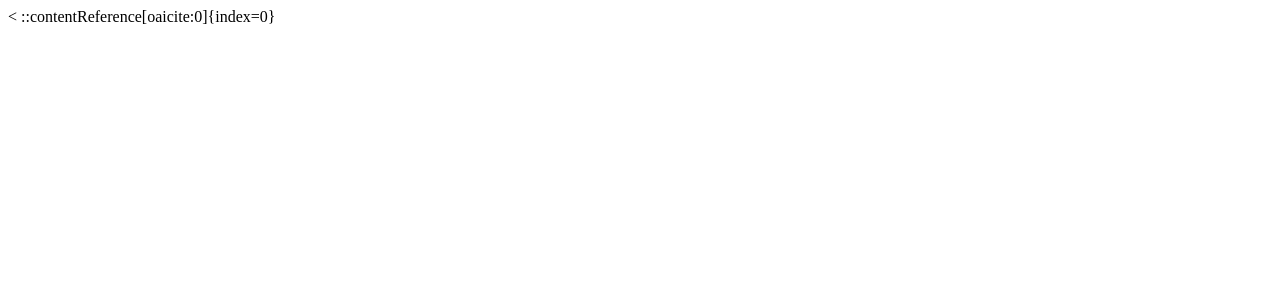
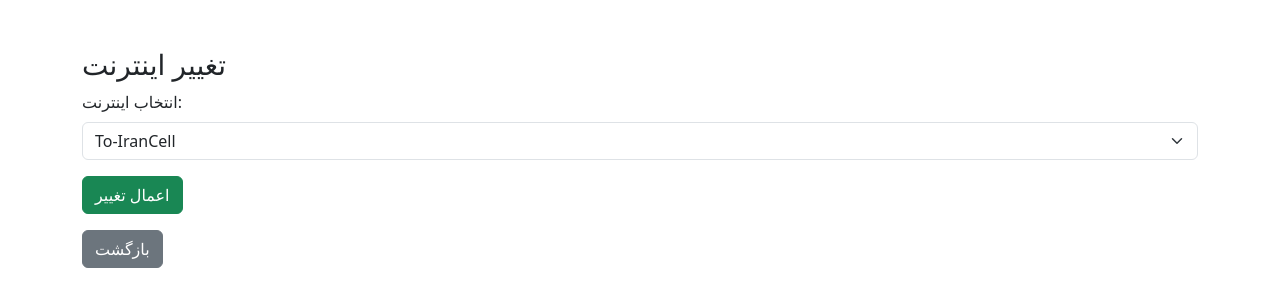
Before and after one commit to Nekooei-Dev/internet-router-ui, a Flask app: page /change_internet in a window 1280 px wide. Before the commit the part shown is almost empty. Shown: the top 307 px of the page. Run offline with Flask 3, Linux system fonts and the light colour scheme; the visitor is signed in with stand-in values (Sample User, id 1).

Commit message:
Update change_internet.html

```diff
--- a/templates/change_internet.html
+++ b/templates/change_internet.html
@@ -1,9 +1,27 @@
+
 <!DOCTYPE html>
 <html lang="fa">
 <head>
     <meta charset="UTF-8">
     <title>تغییر اینترنت</title>
+    <link href="https://cdn.jsdelivr.net/npm/bootstrap@5.3.0/dist/css/bootstrap.min.css" rel="stylesheet">
 </head>
-<body>
-    <
-::contentReference[oaicite:0]{index=0}
+<body class="container mt-5">
+    <h3>تغییر اینترنت</h3>
+    {% if message %}
+        <div class="alert alert-info">{{ message }}</div>
+    {% endif %}
+    <form method="post">
+        <div class="mb-3">
+            <label class="form-label">انتخاب اینترنت:</label>
+            <select name="inet" class="form-select">
+                {% for key, val in interfaces.items() %}
+                    <option value="{{ key }}">{{ val.routing_mark }}</option>
+                {% endfor %}
+            </select>
+        </div>
+        <button type="submit" class="btn btn-success">اعمال تغییر</button>
+    </form>
+    <a href="/" class="btn btn-secondary mt-3">بازگشت</a>
+</body>
+</html>
```
